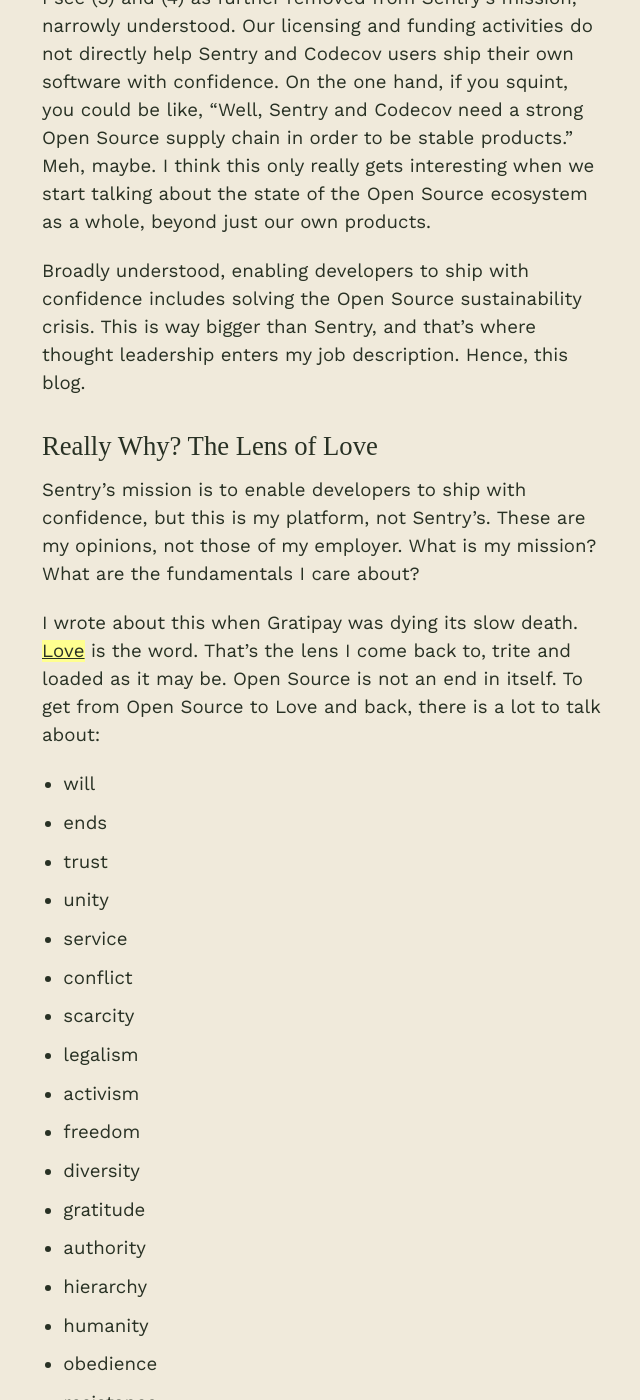
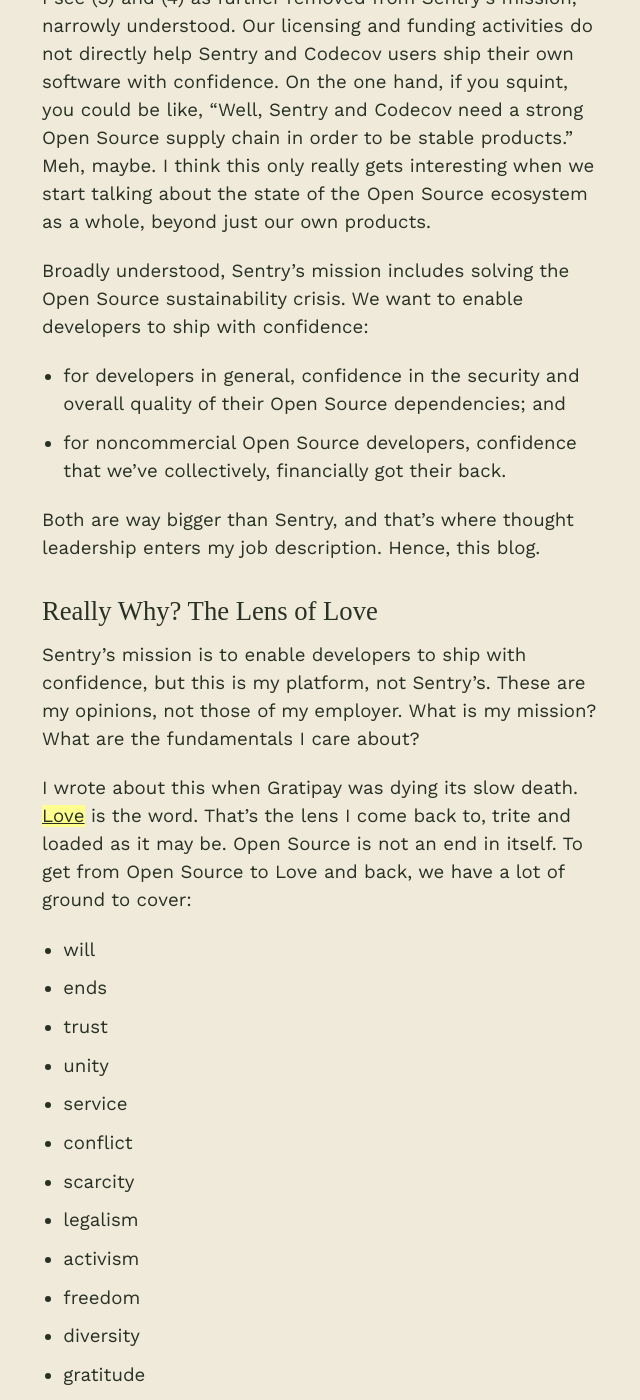
Before and after one commit to chadwhitacre/openpath, a Jekyll site: the page built from _posts/2024-01-04-welcome-to-open-path.md, in a window 1280 px wide and 1400 px high, scrolled down 2674 px. Shown: the whole window, without its empty margins (318-958 px from the left). Built offline with Jekyll 4.4.1, drawn with Linux system fonts in a browser that asks for light colours; some web fonts are replaced; some of the changed text lies outside the part shown.

Commit message:
Some more tinkering with the welcome

```diff
--- a/_posts/2024-01-02-welcome-to-open-path.md
+++ b/_posts/2024-01-04-welcome-to-open-path.md
@@ -33,9 +33,9 @@
 ## Why? So I Won't Get Fined
 
 To be honest, I'm irrationally terrified to start blogging again. A
-psychologist evaluated me in 2018 (routine, kidney donation). He diagnosed me
-with PTSD from all of the online conflict related to the end of Gittip
-(Gratipay). 2015–2017 did, in fact, suck.
+psychologist evaluated me in 2018 (a routine part of kidney donation). He
+diagnosed me with PTSD from all of the online conflict related to the end of
+Gittip (Gratipay). 2015–2017 did, in fact, suck.
 
 In one sense, then, [I'm here so I won't get
 fined](https://www.youtube.com/watch?v=rmABbHSOTqQ). I work for Sentry. My job
@@ -50,7 +50,7 @@
   Vinegar](https://benv.ca/)—[employee
   2](https://blog.sentry.io/welcome-ben-vinegar/), my former boss
 
-They have their platforms. This is mine.
+Those are theirs. This is mine.
 
 Now, I'm a mission-driven guy. I naturally tend to want to relate my work in
 the world back to crisp fundamentals. Sentry's mission is **to enable
@@ -89,10 +89,16 @@
 only really gets interesting when we start talking about the state of the Open
 Source ecosystem as a whole, beyond just our own products.
 
-Broadly understood, enabling developers to ship with confidence includes
-solving the Open Source sustainability crisis. This is way bigger than Sentry,
-and that's where thought leadership enters my job description. Hence, this
-blog.
+Broadly understood, Sentry's mission includes solving the Open Source
+sustainability crisis. We want to enable developers to ship with confidence:
+
+- for developers in general, confidence in the security and overall quality of
+  their Open Source dependencies; and
+- for noncommercial Open Source developers, confidence that we've collectively,
+  financially got their back.
+
+Both are way bigger than Sentry, and that's where thought leadership enters my
+job description. Hence, this blog.
 
 ## Really Why? The Lens of Love
 
@@ -104,7 +110,7 @@
 [**Love**](https://opensource.com/open-organization/16/9/openness-means-to-what-end)
 is the word. That's the lens I come back to, trite and loaded as it may be.
 Open Source is not an end in itself. To get from Open Source to Love and back,
-there is a lot to talk about:
+we have a lot of ground to cover:
 
 - will
 - ends
```
Also changed, not shown: other parts of _posts/2024-01-04-welcome-to-open-path.md (+3 -3 lines).
